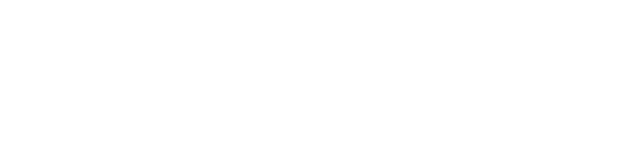
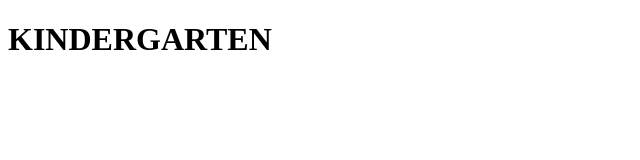
Before and after one commit to Ayhem-Alras/Kindergarten, a plain HTML site: page index.html in a window 1280 px wide. Shown: the whole page, without its empty margins (0-640 px from the left). Drawn offline with Linux system fonts and the light colour scheme.

Commit message:
edit  html

```diff
--- a/index.html
+++ b/index.html
@@ -5,5 +5,7 @@
     <meta name="viewport" content="width=device-width, initial-scale=1.0" />
     <title>Kindergarten</title>
   </head>
-  <body></body>
+  <body>
+    <h1>KINDERGARTEN</h1>
+  </body>
 </html>
```
